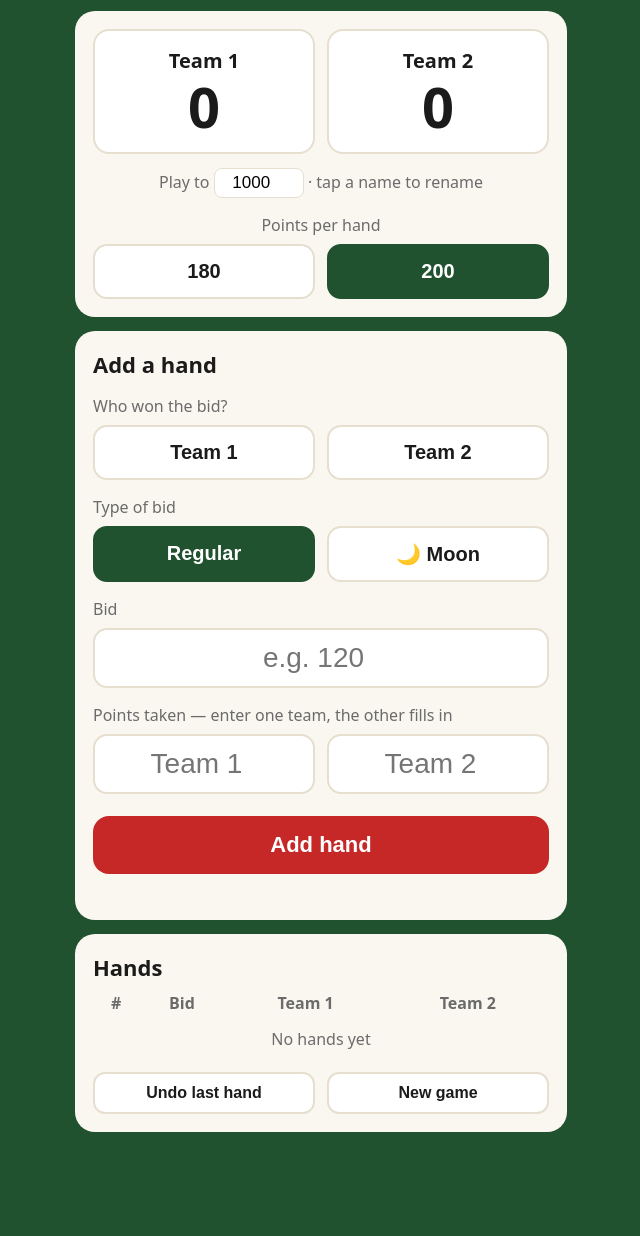
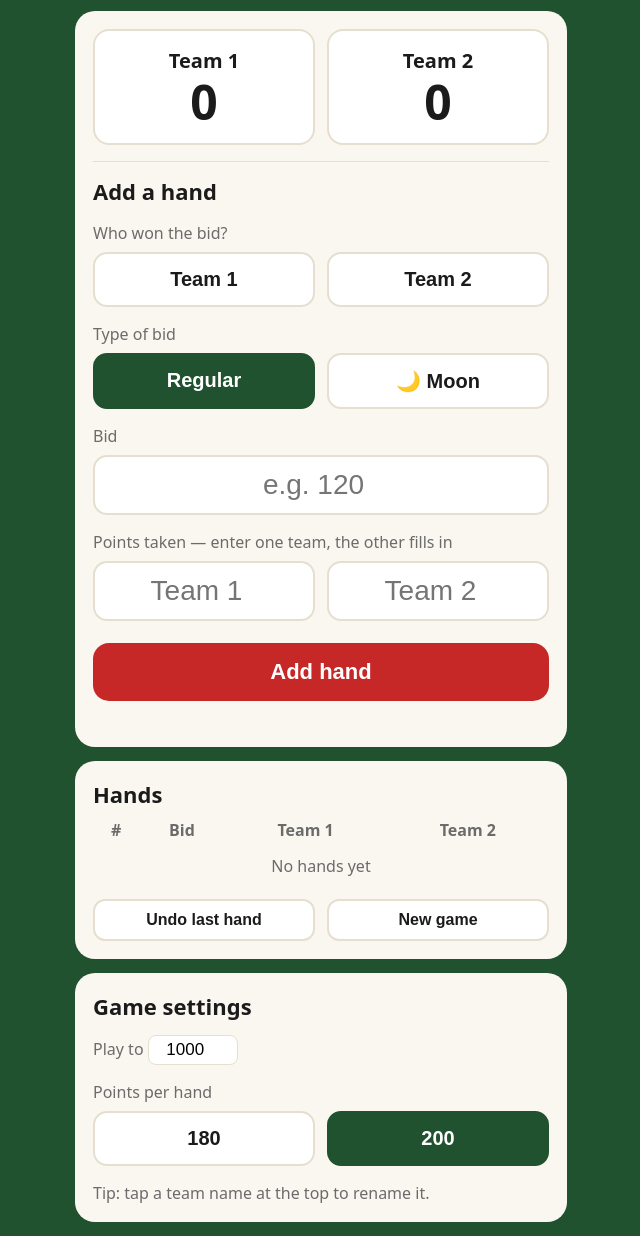
Before and after one commit to jeremy333/Rook-Score, a plain HTML site: page index.html in a window 1280 px wide. Shown: the part 64-1300 px from the top of the page, without its empty margins (319-959 px from the left). Before the commit the page ends 1250 px from the top, so only its background shows below. Drawn offline with Linux system fonts and the light colour scheme.

Commit message:
Add files via upload

```diff
--- a/index.html
+++ b/index.html
@@ -25,7 +25,7 @@ header span{opacity:.85;font-size:17px}
 .team{background:#fff;border:2px solid var(--line);border-radius:16px;text-align:center;padding:14px 6px}
 .team.lead{border-color:var(--g2)}
 .team .nm{font-size:20px;font-weight:700;width:100%;border:0;background:transparent;text-align:center;font-family:inherit;color:var(--ink);padding:2px;border-radius:8px}.team .nm:focus{outline:2px solid var(--g2);background:var(--cream)}
-.team .sc{font-size:56px;font-weight:800;line-height:1.1}
+.team .sc{font-size:48px;font-weight:800;line-height:1.1}
 .team .sc.neg{color:var(--red)}
 .meta{text-align:center;color:var(--mute);margin:14px 0 6px;font-size:16px}
 .meta input{width:90px;text-align:center;font-size:17px;padding:4px;border:1px solid var(--line);border-radius:8px;background:#fff}
@@ -35,6 +35,8 @@ header span{opacity:.85;font-size:17px}
 .num{width:100%;background:#fff;border:2px solid var(--line);border-radius:14px;padding:12px;font-size:28px;text-align:center;color:var(--ink)}
 .num:focus{outline:none;border-color:var(--g2)}
 h2{margin:0 0 4px;font-size:22px}
+.sep{height:1px;background:var(--line);margin:16px 0 14px}
+.win{margin-top:12px}
 .add{width:100%;margin-top:22px;background:var(--red);color:#fff;border:0;border-radius:16px;padding:16px;font-size:22px;font-weight:800}
 .err{color:var(--red);text-align:center;min-height:20px;margin-top:8px;font-size:15px}
 .win{background:#fff;border:2px solid var(--g2);border-radius:14px;text-align:center;padding:12px;font-size:22px;font-weight:800;color:var(--g);margin-top:14px}
@@ -57,16 +59,8 @@ td.set{color:var(--red);font-weight:700}
       <div class="team" id="box0"><input class="nm" id="nm0" maxlength="20" onchange="rename(0)" onkeydown="if(event.key==='Enter')this.blur()"><div class="sc" id="sc0">0</div></div>
       <div class="team" id="box1"><input class="nm" id="nm1" maxlength="20" onchange="rename(1)" onkeydown="if(event.key==='Enter')this.blur()"><div class="sc" id="sc1">0</div></div>
     </div>
-    <div class="meta">Play to <input id="target" type="number" inputmode="numeric" onchange="setTarget()"> · tap a name to rename</div>
     <div class="win" id="win" hidden></div>
-    <div class="lbl" style="text-align:center">Points per hand</div>
-    <div class="row">
-      <button class="tog" id="tot180" onclick="setTotal(180)">180</button>
-      <button class="tog" id="tot200" onclick="setTotal(200)">200</button>
-    </div>
-  </div>
-
-  <div class="card">
+    <div class="sep"></div>
     <h2>Add a hand</h2>
     <div class="lbl">Who won the bid?</div>
     <div class="row">
@@ -106,6 +100,16 @@ td.set{color:var(--red);font-weight:700}
       <button class="sm" onclick="undo()">Undo last hand</button>
       <button class="sm" id="ng" onclick="newGame()">New game</button>
     </div>
+  </div>
+  <div class="card">
+    <h2>Game settings</h2>
+    <div class="meta" style="text-align:left">Play to <input id="target" type="number" inputmode="numeric" onchange="setTarget()"></div>
+    <div class="lbl">Points per hand</div>
+    <div class="row">
+      <button class="tog" id="tot180" onclick="setTotal(180)">180</button>
+      <button class="tog" id="tot200" onclick="setTotal(200)">200</button>
+    </div>
+    <div class="lbl" style="margin-bottom:0">Tip: tap a team name at the top to rename it.</div>
   </div>
 </div>
 
```
